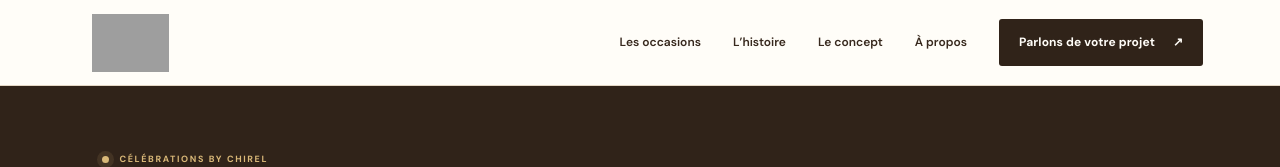
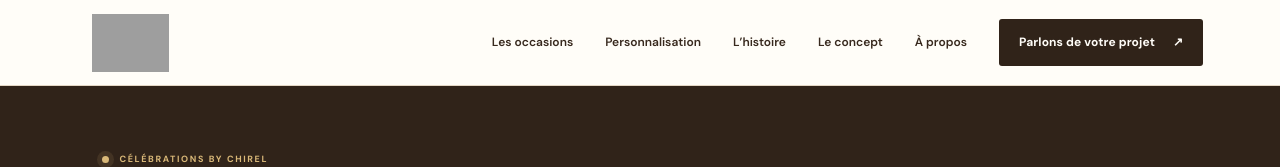
Before and after one commit to chirelhalioua/C-by-C, a Nuxt app: page / in a window 1280 px wide. Shown: the top 167 px of the page. Built offline with nearby package versions, Linux system fonts and the light colour scheme; grey boxes are pictures that could not be loaded; a web font is replaced by a local one.

Commit message:
Add personalization section to main navigation

```diff
--- a/app.vue
+++ b/app.vue
@@ -25,6 +25,7 @@ const steps = [
       </button>
       <nav class="main-nav" :class="{ 'is-open': menuOpen }" aria-label="Navigation principale">
         <a href="#occasions" @click="closeMenu">Les occasions</a>
+        <a href="#details" @click="closeMenu">Personnalisation</a>
         <a href="#histoire" @click="closeMenu">L’histoire</a>
         <a href="#fonctionnement" @click="closeMenu">Le concept</a>
         <a href="#apropos" @click="closeMenu">À propos</a>
```
